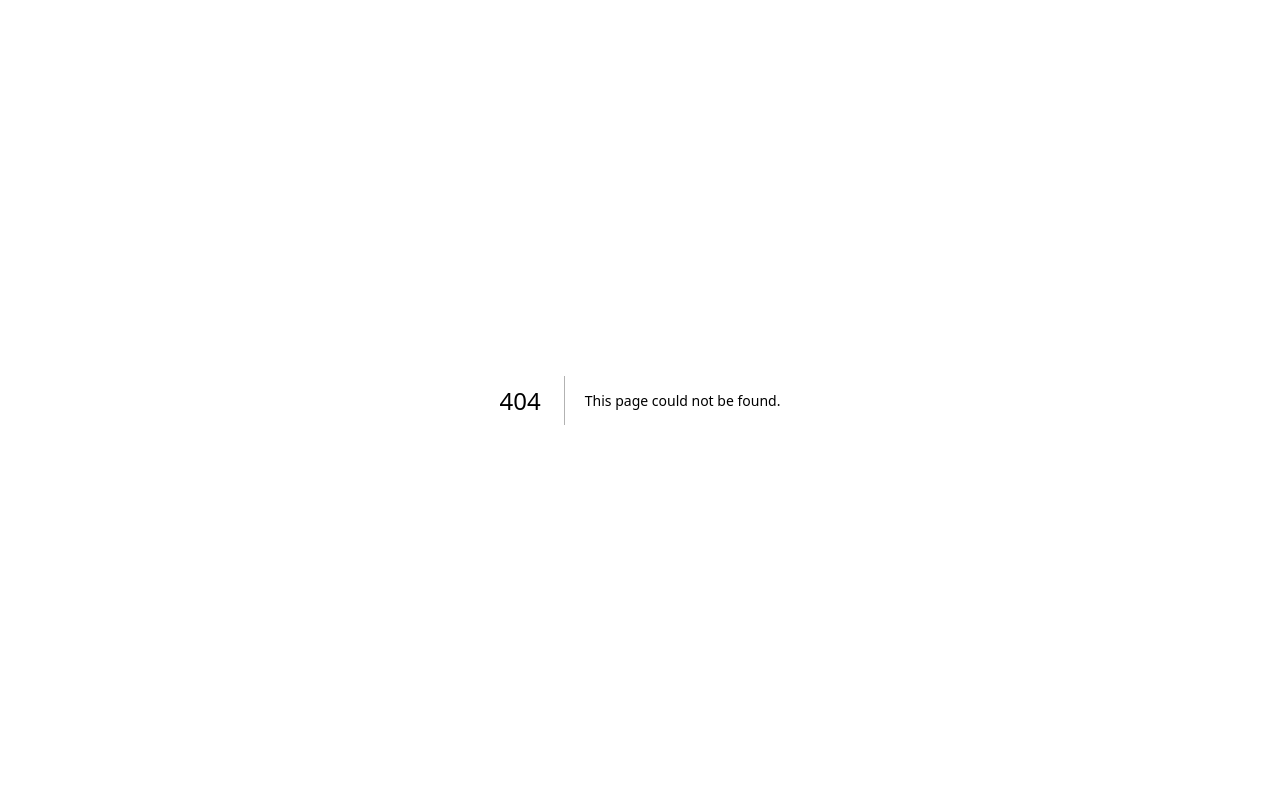
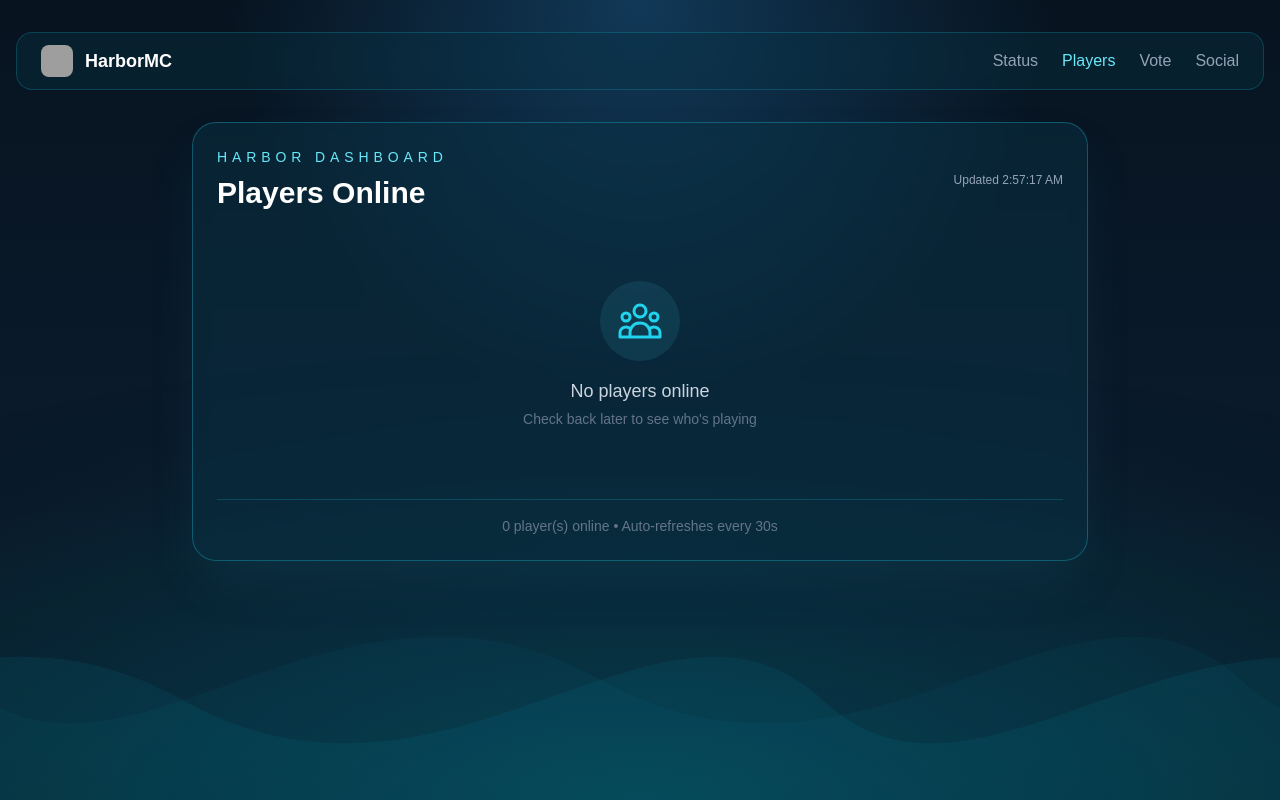
Before and after one commit to VideoHarbor2115/harbor-dashboard, a Next.js app: page /players in a window 1280 px wide. Before the commit this address had no page. Built offline with nearby package versions, Linux system fonts and the light colour scheme; grey boxes are pictures that could not be loaded.

Commit message:
Move player list to separate Players page

```diff
--- a/src/app/page.tsx
+++ b/src/app/page.tsx
@@ -21,6 +21,7 @@ export default async function Home() {
         </div>
         <div className="flex gap-6">
           <Link href="/" className="text-cyan-300 transition hover:text-cyan-100">Status</Link>
+          <Link href="/players" className="text-slate-400 transition hover:text-cyan-300">Players</Link>
           <Link href="/vote" className="text-slate-400 transition hover:text-cyan-300">Vote</Link>
           <Link href="/social" className="text-slate-400 transition hover:text-cyan-300">Social</Link>
         </div>
--- /dev/null
+++ b/src/app/players/page.tsx
@@ -0,0 +1,122 @@
+'use client';
+
+import Link from 'next/link';
+import { useEffect, useState } from 'react';
+
+type ServerSnapshot = {
+  users: string;
+  status: string;
+  ipAddress: string;
+  port: string;
+  uptime: string;
+  ping: string;
+  domain: string;
+  players: string[];
+  version: string;
+};
+
+export default function PlayersPage() {
+  const [data, setData] = useState<ServerSnapshot | null>(null);
+  const [loading, setLoading] = useState(true);
+  const [lastUpdated, setLastUpdated] = useState<Date | null>(null);
+
+  const fetchStatus = async () => {
+    setLoading(true);
+    try {
+      const res = await fetch('/api/server-info');
+      const newData = (await res.json()) as ServerSnapshot;
+      setData(newData);
+      setLastUpdated(new Date());
+    } catch (error) {
+      console.error('Failed to fetch status:', error);
+    } finally {
+      setLoading(false);
+    }
+  };
+
+  useEffect(() => {
+    fetchStatus();
+    const interval = setInterval(fetchStatus, 30000);
+    return () => clearInterval(interval);
+  }, []);
+
+  return (
+    <main className="relative min-h-screen overflow-hidden px-4 py-8 text-slate-100">
+      {/* Sea background animations */}
+      <div className="sea-bg pointer-events-none absolute inset-0 -z-10" />
+
+      {/* Navigation */}
+      <nav className="mb-8 flex items-center justify-between rounded-2xl border border-cyan-400/20 bg-cyan-950/40 px-6 py-3 backdrop-blur">
+        <div className="flex items-center gap-3">
+          <img src="/logo.png" alt="HarborMC" className="h-8 w-8 rounded-lg" />
+          <span className="text-lg font-bold text-white">HarborMC</span>
+        </div>
+        <div className="flex gap-6">
+          <Link href="/" className="text-slate-400 transition hover:text-cyan-300">Status</Link>
+          <Link href="/players" className="text-cyan-300 transition hover:text-cyan-100">Players</Link>
+          <Link href="/vote" className="text-slate-400 transition hover:text-cyan-300">Vote</Link>
+          <Link href="/social" className="text-slate-400 transition hover:text-cyan-300">Social</Link>
+        </div>
+      </nav>
+
+      <div className="mx-auto max-w-4xl rounded-3xl border border-cyan-400/30 bg-cyan-950/50 p-6 shadow-2xl shadow-cyan-900/30 backdrop-blur">
+        <div className="mb-6 flex items-center justify-between">
+          <div>
+            <p className="text-sm uppercase tracking-[0.35em] text-cyan-300">Harbor Dashboard</p>
+            <h1 className="mt-2 text-3xl font-bold text-white">Players Online</h1>
+          </div>
+          <div className="text-right">
+            <span className="text-xs text-slate-400">
+              {loading ? 'Refreshing...' : lastUpdated ? `Updated ${lastUpdated.toLocaleTimeString()}` : ''}
+            </span>
+          </div>
+        </div>
+
+        {loading && !data ? (
+          <div className="flex min-h-[40vh] flex-col items-center justify-center">
+            <div className="animate-pulse">
+              <img src="/logo.png" alt="HarborMC" className="h-16 w-16 rounded-2xl" />
+            </div>
+            <div className="mt-4 flex gap-2">
+              <div className="h-2 w-2 animate-bounce rounded-full bg-cyan-400" style={{ animationDelay: '0ms' }} />
+              <div className="h-2 w-2 animate-bounce rounded-full bg-cyan-400" style={{ animationDelay: '150ms' }} />
+              <div className="h-2 w-2 animate-bounce rounded-full bg-cyan-400" style={{ animationDelay: '300ms' }} />
+            </div>
+          </div>
+        ) : data?.players && data.players.length > 0 ? (
+          <div className="grid gap-3 sm:grid-cols-2 lg:grid-cols-3">
+            {data.players.map((player, index) => (
+              <div
+                key={index}
+                className="flex items-center gap-3 rounded-xl border border-cyan-400/30 bg-cyan-800/40 px-4 py-3"
+              >
+                <div className="flex h-10 w-10 items-center justify-center rounded-full bg-cyan-500/30 text-lg font-bold text-cyan-100">
+                  {player.charAt(0).toUpperCase()}
+                </div>
+                <span className="text-lg font-medium text-cyan-100">{player}</span>
+              </div>
+            ))}
+          </div>
+        ) : (
+          <div className="flex min-h-[30vh] flex-col items-center justify-center text-center">
+            <div className="rounded-full bg-cyan-900/50 p-4">
+              <svg className="h-12 w-12 text-cyan-400" fill="none" viewBox="0 0 24 24" stroke="currentColor">
+                <path strokeLinecap="round" strokeLinejoin="round" strokeWidth={1.5} d="M17 20h5v-2a3 3 0 00-5.356-1.857M17 20H7m10 0v-2c0-.656-.126-1.283-.356-1.857M7 20H2v-2a3 3 0 015.356-1.857M7 20v-2c0-.656.126-1.283.356-1.857m0 0a5.002 5.002 0 019.288 0M15 7a3 3 0 11-6 0 3 3 0 016 0zm6 3a2 2 0 11-4 0 2 2 0 014 0zM7 10a2 2 0 11-4 0 2 2 0 014 0z" />
+              </svg>
+            </div>
+            <p className="mt-4 text-lg text-slate-300">No players online</p>
+            <p className="mt-1 text-sm text-slate-500">Check back later to see who's playing</p>
+          </div>
+        )}
+
+        {data && (
+          <div className="mt-6 border-t border-cyan-400/20 pt-4">
+            <p className="text-center text-sm text-slate-500">
+              {data.players?.length || 0} player(s) online • Auto-refreshes every 30s
+            </p>
+          </div>
+        )}
+      </div>
+    </main>
+  );
+}
--- a/src/app/social/page.tsx
+++ b/src/app/social/page.tsx
@@ -16,6 +16,7 @@ export default function Social() {
         </div>
         <div className="flex gap-6">
           <Link href="/" className="text-slate-400 transition hover:text-cyan-300">Status</Link>
+          <Link href="/players" className="text-slate-400 transition hover:text-cyan-300">Players</Link>
           <Link href="/vote" className="text-slate-400 transition hover:text-cyan-300">Vote</Link>
           <Link href="/social" className="text-cyan-300 transition hover:text-cyan-100">Social</Link>
         </div>
--- a/src/app/vote/page.tsx
+++ b/src/app/vote/page.tsx
@@ -16,6 +16,7 @@ export default function Vote() {
         </div>
         <div className="flex gap-6">
           <Link href="/" className="text-slate-400 transition hover:text-cyan-300">Status</Link>
+          <Link href="/players" className="text-slate-400 transition hover:text-cyan-300">Players</Link>
           <Link href="/vote" className="text-cyan-300 transition hover:text-cyan-100">Vote</Link>
           <Link href="/social" className="text-slate-400 transition hover:text-cyan-300">Social</Link>
         </div>
--- a/src/components/ServerStatus.tsx
+++ b/src/components/ServerStatus.tsx
@@ -107,25 +107,6 @@ export function ServerStatus({ initialData }: { initialData: ServerSnapshot }) {
         <StatCard label="Uptime" value={data.uptime ?? '—'} accent="emerald" />
       </section>
 
-      {/* Player List */}
-      <section className="mt-6 rounded-2xl border border-cyan-300/20 bg-cyan-900/30 p-5">
-        <h2 className="text-lg font-semibold text-white">Players Online ({data.players?.length || 0})</h2>
-        {data.players && data.players.length > 0 ? (
-          <div className="mt-4 flex flex-wrap gap-2">
-            {data.players.map((player, index) => (
-              <span
-                key={index}
-                className="rounded-full border border-cyan-400/30 bg-cyan-800/40 px-3 py-1 text-sm text-cyan-100"
-              >
-                {player}
-              </span>
-            ))}
-          </div>
-        ) : (
-          <p className="mt-4 text-slate-400">No players online</p>
-        )}
-      </section>
-
       <section className="mt-6 grid gap-4 lg:grid-cols-3">
         <div className="rounded-2xl border border-cyan-300/20 bg-cyan-900/30 p-5">
           <h2 className="text-lg font-semibold text-white">Server Overview</h2>
```
